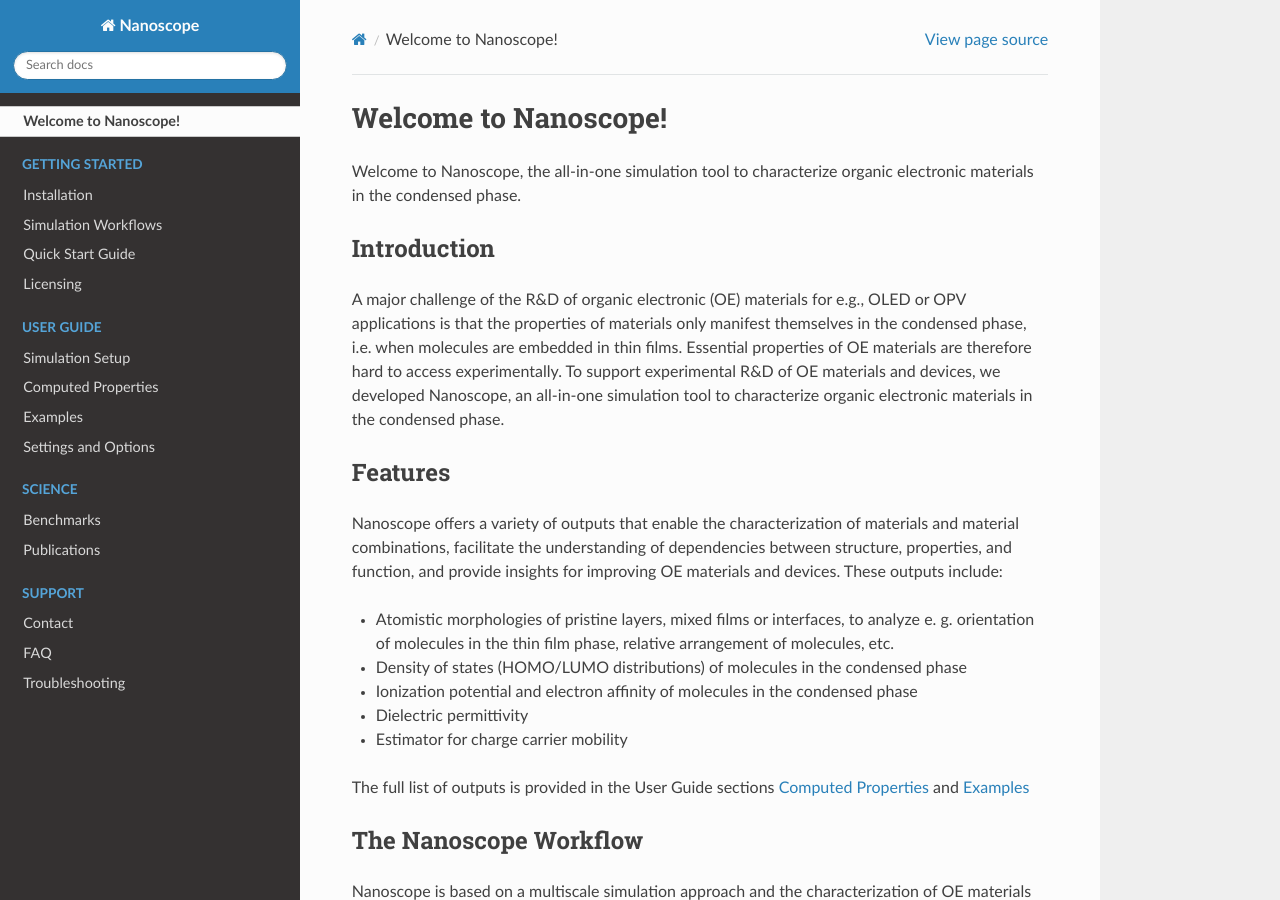
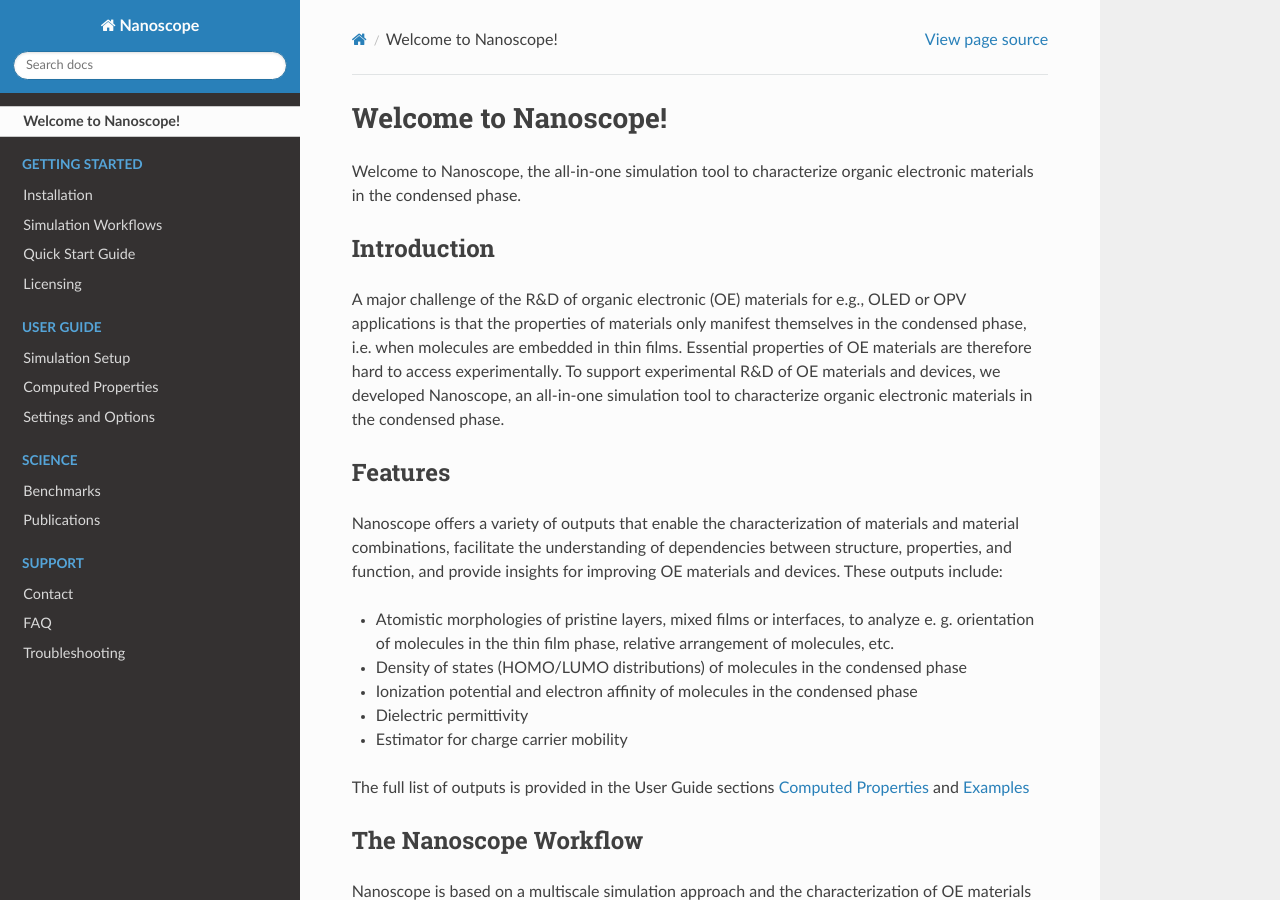
Before and after one commit to NanomatchGmbH/nanoscope-docs, a Sphinx documentation site: the page built from docs/source/home/home.rst, in a window 1280 px wide and 900 px high. Built offline with Sphinx 7.4.7 and the Read the Docs theme 3.1.0, drawn with Linux system fonts in a browser that asks for light colours.

Commit message:
removed empty Examples section

```diff
--- a/docs/source/index.rst
+++ b/docs/source/index.rst
@@ -28,8 +28,8 @@
 
    user_guide/simulation_setup
    user_guide/computed_properties
-   user_guide/examples
    user_guide/settings
+.. user_guide/examples
 
 .. toctree::
    :maxdepth: 1
```
Also changed, not shown: other parts of docs/source/index.rst (+1 -1 lines).
